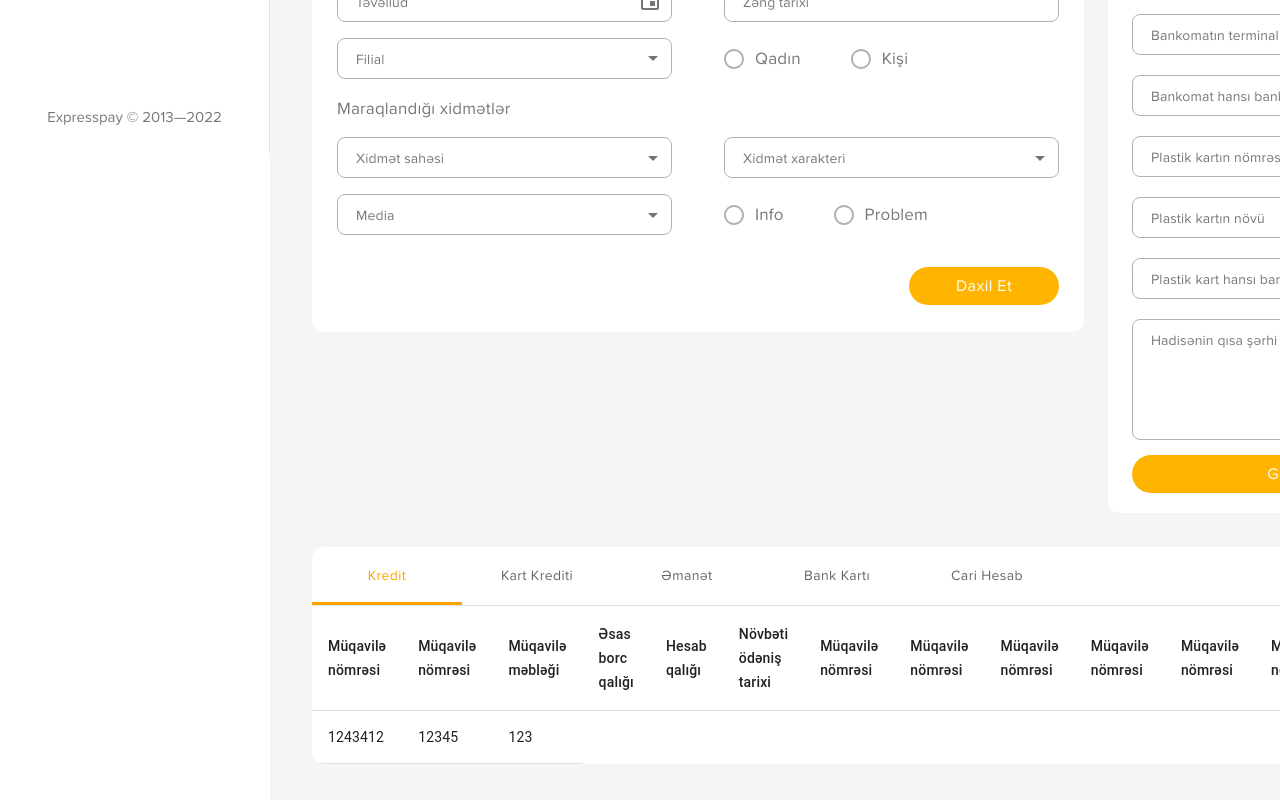
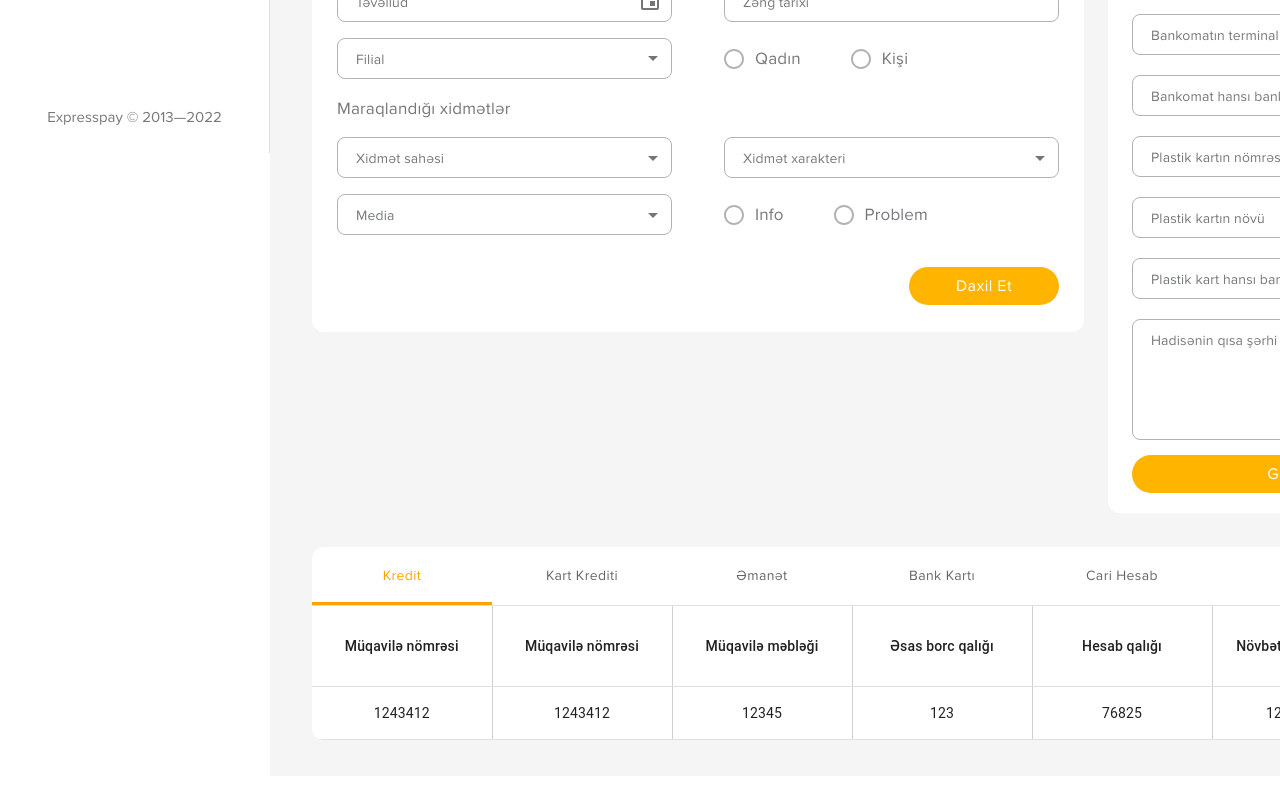
Before and after one commit to Hamlet-Haciyev/Call-center, a React (Create React App) app: page /user in a window 1280 px wide. Shown: the part 647-1447 px from the top of the page. After the commit the page ends 1423 px from the top, so only its background shows below. Built offline with nearby package versions, Linux system fonts and the light colour scheme.

Commit message:
modified credit table and add user page >> atm >> date and time picker for form

```diff
--- a/src/container/User/component/ATM/form/plasticcard.js
+++ b/src/container/User/component/ATM/form/plasticcard.js
@@ -1,7 +1,13 @@
 import React from "react";
 import { Grid } from "@mui/material";
 import { Form, Formik } from "formik";
-import { TextField ,Button} from "../../../../../components";
+import { TextField, Button } from "../../../../../components";
+import {
+  DesktopDatePicker,
+  LocalizationProvider,
+} from "@mui/x-date-pickers";
+import { AdapterDayjs } from "@mui/x-date-pickers/AdapterDayjs";
+import dayjs from "dayjs";
 
 const Plasticcard = () => {
   return (
@@ -12,8 +18,8 @@ const Plasticcard = () => {
         lastName: "",
         fatherName: "",
         phoneNumber: "",
-        date: "",
-        time: "",
+        date: dayjs(new Date()),
+        time: dayjs(new Date()).format("hh:mm"),
         terminalNumber: "",
         belongCard: "",
         message: "",
@@ -78,6 +84,30 @@ const Plasticcard = () => {
                 fullWidth
               />
             </Grid>
+            <Grid item display={"flex"} gap={1}>
+              <LocalizationProvider dateAdapter={AdapterDayjs}>
+                <DesktopDatePicker
+                  id="date"
+                  name="date"
+                  label="Başvermə tarixi"
+                  inputFormat="DD / MM / YYYY"
+                  value={values.date}
+                  onChange={(value) => setFieldValue("date", value, true)}
+                  renderInput={(params) => <TextField {...params} />}
+                />
+              </LocalizationProvider>
+              <LocalizationProvider dateAdapter={AdapterDayjs}>
+                <TextField
+                  id="time"
+                  name={"time"}
+                  label="Başvermə Vaxtı"
+                  type="time"
+                  value={values.time}
+                  onChange={handleChange}
+                  sx={{ width: 210 }}
+                />
+              </LocalizationProvider>
+            </Grid>
             <Grid item width={"100%"}>
               <TextField
                 id="terminalNumber"
--- a/src/container/User/component/Credit/index.js
+++ b/src/container/User/component/Credit/index.js
@@ -1,13 +1,10 @@
+import React from "react";
 import { Box, createTheme, Tab, Tabs, ThemeProvider } from "@mui/material";
-import React from "react";
-import {
-  Table,
-  TableBody,
-  TableCell,
-  TableContainer,
-  TableHead,
-  TableRow,
-} from "@mui/material";
+import TableCredit from "./table/credit";
+import CardCredit from "./table/cardCredit";
+import CurrentAccount from "./table/currentAccount";
+import BankCard from "./table/bankCard";
+import Deposit from "./table/deposit";
 const TabPanel = (props) => {
   const { children, value, index, ...other } = props;
   return (
@@ -28,8 +25,8 @@ const a11yProps = (index) => {
     "aria-controls": `simple-tabpanel-${index}`,
   };
 };
+
 const Credit = () => {
-  const data = [{ name: 1243412, age: 12345, city: 123 }];
   const themeTabs = createTheme({
     components: {
       MuiTab: {
@@ -38,7 +35,7 @@ const Credit = () => {
             fontFamily: "Regular",
             textTransform: "capitalize",
             padding: "20px 10px",
-            width: "150px",
+            width: "180px",
             "&.Mui-selected": {
               color: "#FFA300",
             },
@@ -57,12 +54,27 @@ const Credit = () => {
       },
       MuiTableCell: {
         styleOverrides: {
-          root: {},
+          root: {
+            textAlign: "center",
+            minWidth: "180px",
+            borderRight: "1px solid #D0D0CE",
+          },
         },
       },
-      MuiTable: {
+      MuiTableContainer: {
         styleOverrides: {
-          root: {},
+          root: {
+            "&::-webkit-scrollbar": {
+              height: "8px",
+            },
+            "&::-webkit-scrollbar-track": {
+              background: "#FBFBFB",
+            },
+            "&::-webkit-scrollbar-thumb": {
+              background: "#D9D9D9",
+              borderRadius: "10px",
+            },
+          },
         },
       },
     },
@@ -89,7 +101,7 @@ const Credit = () => {
           }}
         >
           <Tabs value={value} onChange={handleChange}>
-            <Tab label="Kredit" {...a11yProps(0)} />
+            <Tab  label="Kredit" {...a11yProps(0)} />
             <Tab label="Kart Krediti" {...a11yProps(1)} />
             <Tab label="Əmanət" {...a11yProps(2)} />
             <Tab label="Bank Kartı" {...a11yProps(3)} />
@@ -97,52 +109,19 @@ const Credit = () => {
           </Tabs>
         </Box>
         <TabPanel value={value} index={0}>
-          <TableContainer>
-            <Table aria-label="scrollable table">
-              <TableHead>
-                <TableRow>
-                  <TableCell>Müqavilə nömrəsi</TableCell>
-                  <TableCell>Müqavilə nömrəsi</TableCell>
-                  <TableCell>Müqavilə məbləği</TableCell>
-                  <TableCell>Əsas borc qalığı</TableCell>
-                  <TableCell>Hesab qalığı</TableCell>
-                  <TableCell>Növbəti ödəniş tarixi</TableCell>
-                  <TableCell>Müqavilə nömrəsi</TableCell>
-                  <TableCell>Müqavilə nömrəsi</TableCell>
-                  <TableCell>Müqavilə nömrəsi</TableCell>
-                  <TableCell>Müqavilə nömrəsi</TableCell>
-                  <TableCell>Müqavilə nömrəsi</TableCell>
-                  <TableCell>Müqavilə nömrəsi</TableCell>
-                  <TableCell>Müqavilə nömrəsi</TableCell>
-                  <TableCell>Müqavilə nömrəsi</TableCell>
-                  <TableCell>Müqavilə nömrəsi</TableCell>
-                </TableRow>
-              </TableHead>
-              <TableBody>
-                {data.map((row) => (
-                  <TableRow key={row.name}>
-                    <TableCell component="th" scope="row">
-                      {row.name}
-                    </TableCell>
-                    <TableCell>{row.age}</TableCell>
-                    <TableCell>{row.city}</TableCell>
-                  </TableRow>
-                ))}
-              </TableBody>
-            </Table>
-          </TableContainer>
+          <TableCredit />
         </TabPanel>
         <TabPanel value={value} index={1}>
-          Item Two
+          <CardCredit />
         </TabPanel>
         <TabPanel value={value} index={2}>
-          Item Three
+          <Deposit />
         </TabPanel>
         <TabPanel value={value} index={3}>
-          Item Four
+          <BankCard />
         </TabPanel>
         <TabPanel value={value} index={4}>
-          Item Five
+          <CurrentAccount />
         </TabPanel>
       </div>
     </ThemeProvider>
--- /dev/null
+++ b/src/container/User/component/Credit/table/bankCard/index.js
@@ -0,0 +1,9 @@
+import React from 'react'
+
+const BankCard = () => {
+  return (
+    <div>BankCard</div>
+  )
+}
+
+export default BankCard
--- /dev/null
+++ b/src/container/User/component/Credit/table/cardCredit/index.js
@@ -0,0 +1,9 @@
+import React from 'react'
+
+const CardCredit = () => {
+  return (
+    <div>CardCredit</div>
+  )
+}
+
+export default CardCredit
--- /dev/null
+++ b/src/container/User/component/Credit/table/credit/index.js
@@ -0,0 +1,65 @@
+import React from "react";
+import {
+  Table,
+  TableBody,
+  TableCell,
+  TableContainer,
+  TableHead,
+  TableRow,
+} from "@mui/material";
+const Credit = () => {
+  const data = [
+    {
+      contractNumber: 1243412,
+      price: 12345,
+      debtBalance: 123,
+      accountBalance: 76825,
+      nextPayDate: "12.12.2022",
+      nextPayPrice: 76825,
+      overduePaymentAmount: 3451,
+      filial: "Expressbank ASC",
+      specialist: "Lorem",
+      paymentBoard: 128936,
+    },
+  ];
+  return (
+    <TableContainer>
+      <Table aria-label="scrollable table">
+        <TableHead>
+          <TableRow>
+            <TableCell>Müqavilə nömrəsi</TableCell>
+            <TableCell>Müqavilə nömrəsi</TableCell>
+            <TableCell>Müqavilə məbləği</TableCell>
+            <TableCell>Əsas borc qalığı</TableCell>
+            <TableCell>Hesab qalığı</TableCell>
+            <TableCell>Növbəti ödəniş tarixi</TableCell>
+            <TableCell>Növbəti ödəniş məbləği</TableCell>
+            <TableCell>Gecikmiş ödəniş məbləği</TableCell>
+            <TableCell>Filial</TableCell>
+            <TableCell>Mütəxəssis</TableCell>
+            <TableCell>Ödəniş cədvəli</TableCell>
+          </TableRow>
+        </TableHead>
+        <TableBody>
+          {data.map((row, index) => (
+            <TableRow key={index}>
+              <TableCell>{row.contractNumber}</TableCell>
+              <TableCell>{row.contractNumber}</TableCell>
+              <TableCell>{row.price}</TableCell>
+              <TableCell>{row.debtBalance}</TableCell>
+              <TableCell>{row.accountBalance}</TableCell>
+              <TableCell>{row.nextPayDate}</TableCell>
+              <TableCell>{row.nextPayPrice}</TableCell>
+              <TableCell>{row.overduePaymentAmount}</TableCell>
+              <TableCell>{row.filial}</TableCell>
+              <TableCell>{row.specialist}</TableCell>
+              <TableCell>{row.paymentBoard}</TableCell>
+            </TableRow>
+          ))}
+        </TableBody>
+      </Table>
+    </TableContainer>
+  );
+};
+
+export default Credit;
--- /dev/null
+++ b/src/container/User/component/Credit/table/currentAccount/index.js
@@ -0,0 +1,9 @@
+import React from 'react'
+
+const CurrentAccount = () => {
+  return (
+    <div>CurrentAccount</div>
+  )
+}
+
+export default CurrentAccount
--- /dev/null
+++ b/src/container/User/component/Credit/table/deposit/index.js
@@ -0,0 +1,9 @@
+import React from 'react'
+
+const Deposit = () => {
+  return (
+    <div>Deposit</div>
+  )
+}
+
+export default Deposit
--- a/src/container/User/index.js
+++ b/src/container/User/index.js
@@ -19,10 +19,10 @@ const User = () => {
     <ThemeProvider theme={breakPoints}>
       <Box sx={{ backgroundColor: "#f5f5f5", p: "36px 42px 36px 42px" }}>
         <Grid container spacing={3}>
-          <Grid item mobile={12} tablet={8} desktop={8}>
+          <Grid item mobile={12} tablet={6} desktop={8}>
             <Information />
           </Grid>
-          <Grid item mobile={12} tablet={4} desktop={4}>
+          <Grid item mobile={12} tablet={6} desktop={4}>
             <SelectAction />
           </Grid>
           <Grid item mobile={12} tablet={12} desktop={12}>
```
Also changed, not shown: src/container/User/component/ATM/form/money.js (+7 -23 lines).
